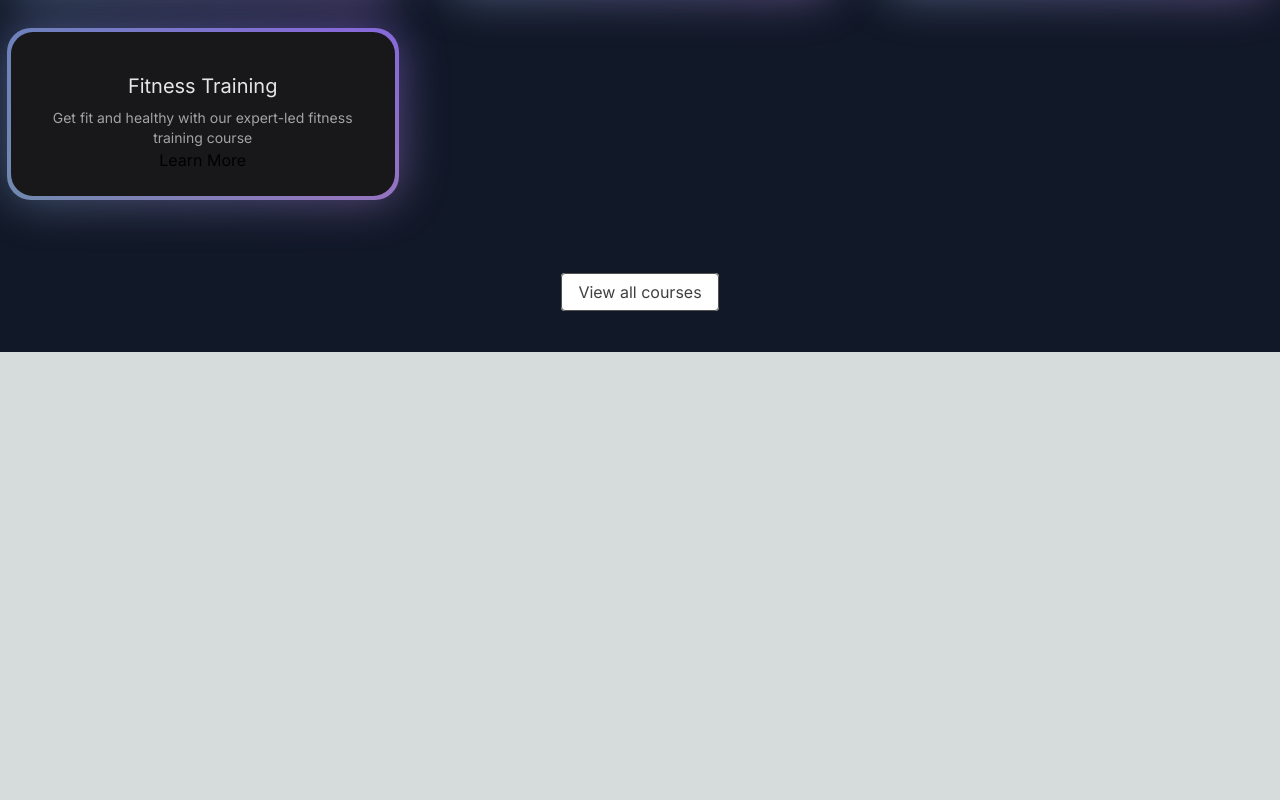
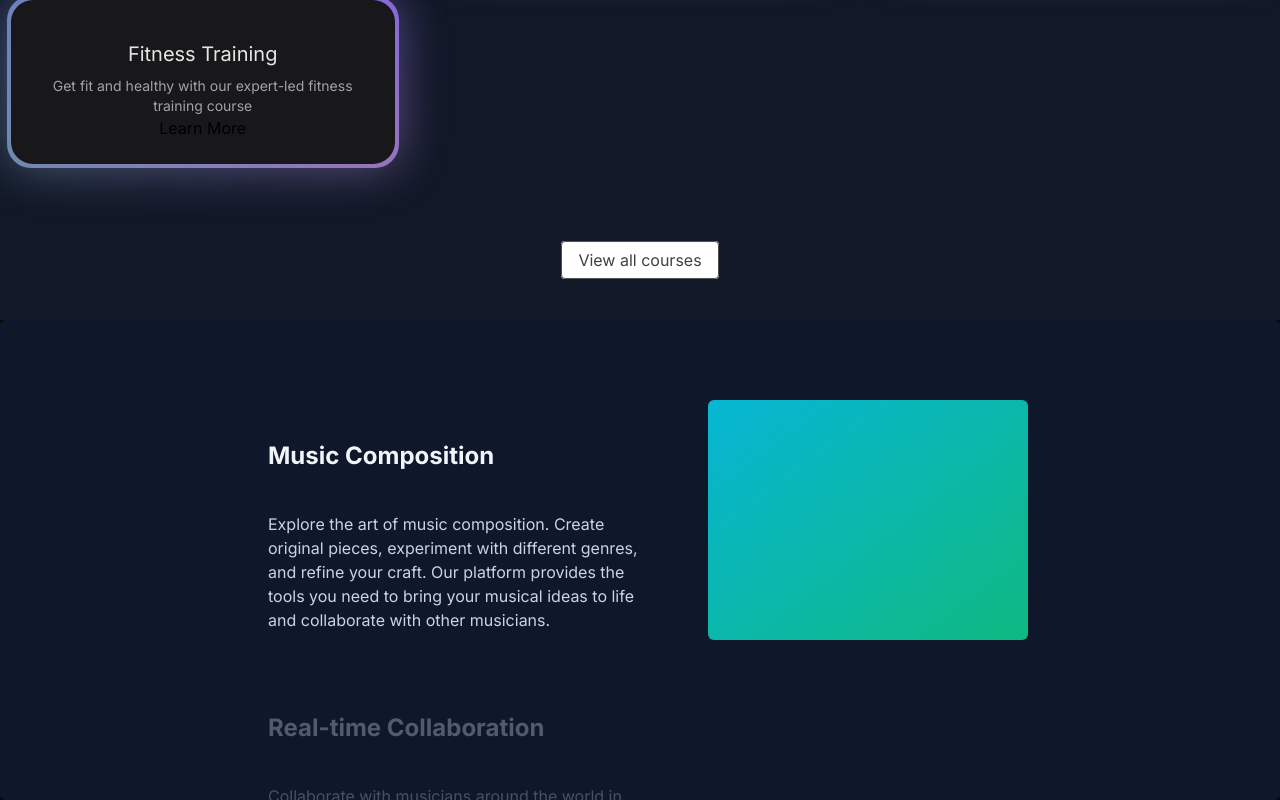
Before and after one commit to adarshshan/Nextjs-with-AceternityUI, a Next.js app: page / in a window 1280 px wide. Shown: the part 1212-2012 px from the top of the page. Before the commit the page ends 1564 px from the top, so only its background shows below. Built offline with nearby package versions, Linux system fonts and the light colour scheme.

Commit message:
new section added

```diff
--- a/src/app/layout.tsx
+++ b/src/app/layout.tsx
@@ -22,7 +22,6 @@ export default function RootLayout({
           <div className="relative w-full flex items-center justify-center">
           <Navbar />
           </div>
-
           {children}
         </body>
       </html>
--- a/src/app/page.tsx
+++ b/src/app/page.tsx
@@ -1,13 +1,14 @@
 import FeaturedCources from "@/components/FeaturedCources";
 import HeroSection from "@/components/HeroSection";
+import WhyChooseUs from "@/components/WhyChooseUs";
 import Image from "next/image";
 
 export default function Home() {
   return (
     <main className="min-h-screen bg-black/[0.96] antialiased bg-grid-white/[0.02]">
-      <h1 className="text-2xl text-center">Chai Aur Code</h1>
       <HeroSection />
       <FeaturedCources />
+      <WhyChooseUs />
     </main>
   );
 }
--- a/src/components/Navbar.tsx
+++ b/src/components/Navbar.tsx
@@ -8,7 +8,7 @@ const Navbar = ({ className }: { className?: string }) => {
     const [active, setActive] = useState<string | null>(null);
     return (
         <div
-            className={cn("fixed top-10 inset-x-0 max-w-2xl mx-auto z-50", className)} >
+            className={cn("fixed top-3 md:top-8 inset-x-0 max-w-2xl mx-auto z-50", className)} >
             <Menu setActive={setActive}>
                 <Link href={'/'}>
                     <MenuItem setActive={setActive} active={active} item="Home">
--- /dev/null
+++ b/src/components/WhyChooseUs.tsx
@@ -0,0 +1,38 @@
+"use client";
+import React from "react";
+import { StickyScroll } from "./ui/sticky-scroll-reveal";
+import Image from "next/image";
+
+const musicContent = [
+    {
+        title: "Music Composition",
+        description:
+            "Explore the art of music composition. Create original pieces, experiment with different genres, and refine your craft. Our platform provides the tools you need to bring your musical ideas to life and collaborate with other musicians."
+    },
+    {
+        title: "Real-time Collaboration",
+        description:
+            "Collaborate with musicians around the world in real-time. Share your compositions, get feedback, and make changes on the fly. With our platform, you can connect with other artists, exchange ideas, and create music together seamlessly."
+    },
+    {
+        title: "Music Production",
+        description:
+            "Dive into the world of music production. Use professional-grade tools and software to record, edit, and produce high-quality tracks. Our platform offers a comprehensive suite of features to help you polish your music and prepare it for release."
+    },
+    {
+        title: "Music Education",
+        description:
+            "Enhance your musical skills with our educational resources. Learn from industry experts through tutorials, masterclasses, and interactive lessons. Whether you're a beginner or an experienced musician, our platform has something to offer."
+    }
+];
+
+
+const WhyChooseUs = () => {
+    return (
+        <div>
+            <StickyScroll content={musicContent}/>
+        </div>
+    )
+}
+
+export default WhyChooseUs
--- /dev/null
+++ b/src/components/ui/sticky-scroll-reveal.tsx
@@ -0,0 +1,112 @@
+"use client";
+import React, { useEffect, useRef, useState } from "react";
+import { useMotionValueEvent, useScroll } from "framer-motion";
+import { motion } from "framer-motion";
+import { cn } from "@/lib/utils";
+
+export const StickyScroll = ({
+    content,
+    contentClassName,
+}: {
+    content: {
+        title: string;
+        description: string;
+        content?: React.ReactNode | any;
+    }[];
+    contentClassName?: string;
+}) => {
+    const [activeCard, setActiveCard] = React.useState(0);
+    const ref = useRef<any>(null);
+    const { scrollYProgress } = useScroll({
+        // uncomment line 22 and comment line 23 if you DONT want the overflow container and want to have it change on the entire page scroll
+        // target: ref
+        container: ref,
+        offset: ["start start", "end start"],
+    });
+    const cardLength = content.length;
+
+    useMotionValueEvent(scrollYProgress, "change", (latest) => {
+        const cardsBreakpoints = content.map((_, index) => index / cardLength);
+        const closestBreakpointIndex = cardsBreakpoints.reduce(
+            (acc, breakpoint, index) => {
+                const distance = Math.abs(latest - breakpoint);
+                if (distance < Math.abs(latest - cardsBreakpoints[acc])) {
+                    return index;
+                }
+                return acc;
+            },
+            0
+        );
+        setActiveCard(closestBreakpointIndex);
+    });
+
+    const backgroundColors = [
+        "var(--slate-900)",
+        "var(--black)",
+        "var(--neutral-900)",
+    ];
+    const linearGradients = [
+        "linear-gradient(to bottom right, var(--cyan-500), var(--emerald-500))",
+        "linear-gradient(to bottom right, var(--pink-500), var(--indigo-500))",
+        "linear-gradient(to bottom right, var(--orange-500), var(--yellow-500))",
+    ];
+
+    const [backgroundGradient, setBackgroundGradient] = useState(
+        linearGradients[0]
+    );
+
+    useEffect(() => {
+        setBackgroundGradient(linearGradients[activeCard % linearGradients.length]);
+    }, [activeCard]);
+
+    return (
+        <motion.div
+            animate={{
+                backgroundColor: backgroundColors[activeCard % backgroundColors.length],
+            }}
+            className="h-[30rem] overflow-y-auto flex justify-center relative space-x-10 rounded-md p-10"
+            ref={ref}
+        >
+            <div className="div relative flex items-start px-4">
+                <div className="max-w-2xl">
+                    {content.map((item, index) => (
+                        <div key={item.title + index} className="my-20">
+                            <motion.h2
+                                initial={{
+                                    opacity: 0,
+                                }}
+                                animate={{
+                                    opacity: activeCard === index ? 1 : 0.3,
+                                }}
+                                className="text-2xl font-bold text-slate-100"
+                            >
+                                {item.title}
+                            </motion.h2>
+                            <motion.p
+                                initial={{
+                                    opacity: 0,
+                                }}
+                                animate={{
+                                    opacity: activeCard === index ? 1 : 0.3,
+                                }}
+                                className="text-kg text-slate-300 max-w-sm mt-10"
+                            >
+                                {item.description}
+                            </motion.p>
+                        </div>
+                    ))}
+                    <div className="h-40" />
+                </div>
+            </div>
+            <div
+                style={{ background: backgroundGradient }}
+                className={cn(
+                    "hidden lg:block h-60 w-80 rounded-md bg-white sticky top-10 overflow-hidden",
+                    contentClassName
+                )}
+            >
+                {content[activeCard].content ?? null}
+            </div>
+        </motion.div>
+    );
+};
```
